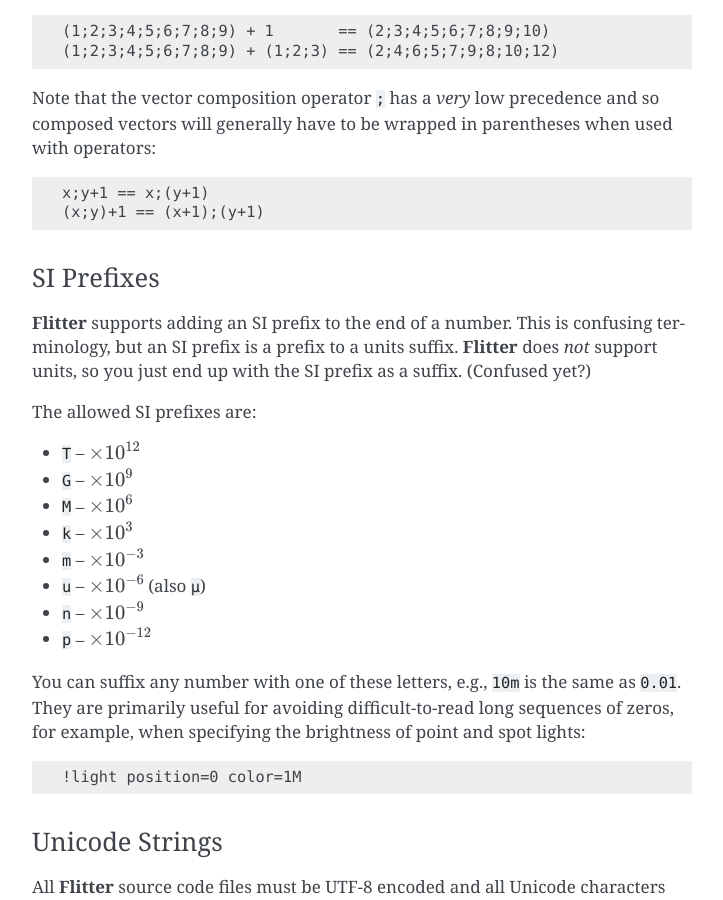
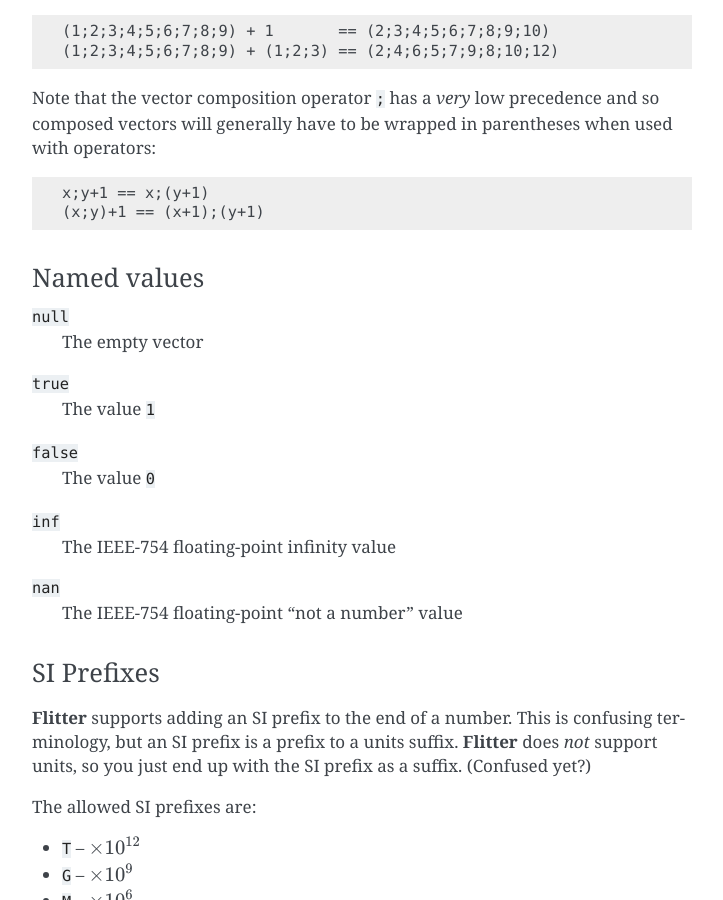
Before and after one commit to jonathanhogg/flitter, a Sphinx documentation site: the page built from docs/language.md, in a window 1280 px wide and 900 px high, scrolled down 2896 px. Shown: the whole window, without its empty margins (388-1111 px from the left). Built offline with Sphinx 7.4.7, drawn with Linux system fonts in a browser that asks for light colours.

Commit message:
Add `inf` and `nan` named values
Also document all named values.

````diff
--- a/docs/language.md
+++ b/docs/language.md
@@ -139,6 +139,23 @@
 x;y+1 == x;(y+1)
 (x;y)+1 == (x+1);(y+1)
 ```
+
+### Named values
+
+`null`
+: The empty vector
+
+`true`
+: The value `1`
+
+`false`
+: The value `0`
+
+`inf`
+: The IEEE-754 floating-point infinity value
+
+`nan`
+: The IEEE-754 floating-point "not a number" value
 
 ### SI Prefixes
 
````
Also changed, not shown: 4 other files.
